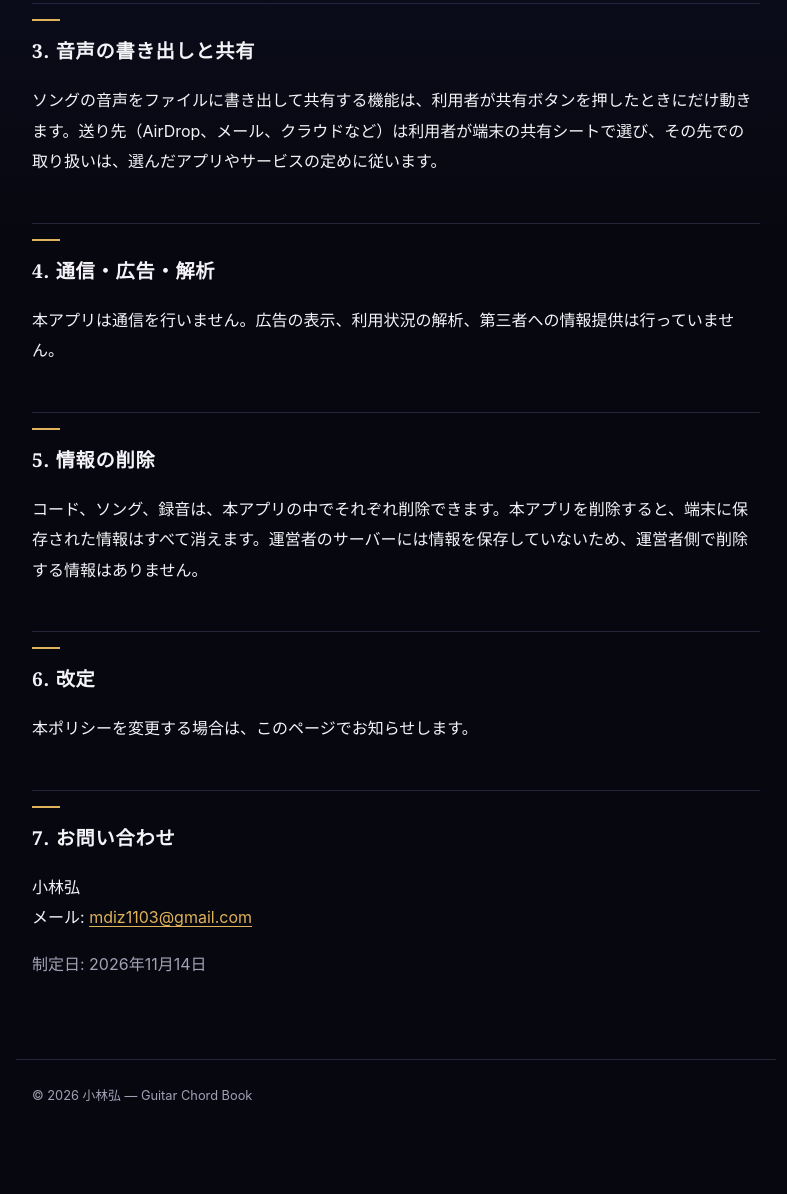
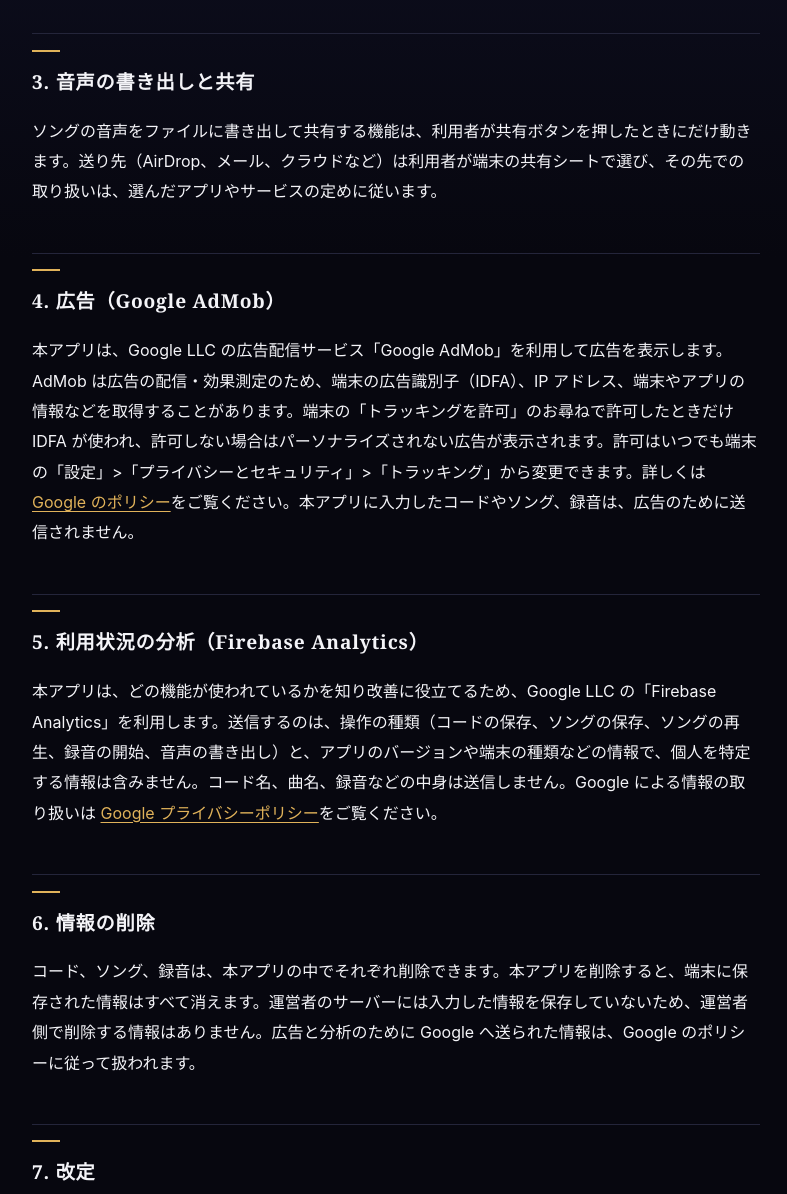
Before and after one commit to hirorock1103/guitar-code-book-legal, a plain HTML site: page privacy.html in a window 1280 px wide. Shown: the part 702-1896 px from the top of the page, without its empty margins (244-1031 px from the left). Before the commit the page ends 1858 px from the top, so only its background shows below. Drawn offline with Linux system fonts and the light colour scheme.

Commit message:
docs: プライバシーポリシーに広告（Google AdMob）と利用状況の分析（Firebase Analytics）を追記する
Co-Authored-By: Claude Fable 5.2 <noreply@anthropic.com>

```diff
--- a/privacy.html
+++ b/privacy.html
@@ -13,7 +13,7 @@
 <p>小林弘（以下「運営者」）は、iOS アプリ「Guitar Chord Book」（以下「本アプリ」）における利用者の情報の取り扱いを、以下のとおり定めます。</p>
 
 <h2>1. 本アプリに入力する情報</h2>
-<p>コードの押さえ方と名前、ソング（曲名、コード進行、伴奏の設定）、画面の表示設定など、本アプリに入力した情報は、利用者の端末の中だけに保存されます。運営者や第三者のサーバーへは送信しません。本アプリにはアカウント登録・ログインの機能はありません。</p>
+<p>コードの押さえ方と名前、ソング（曲名、コード進行、伴奏の設定）、画面の表示設定など、本アプリに入力した情報は、利用者の端末の中だけに保存されます。運営者や第三者のサーバーへは送信しません（広告と分析のために送る情報は 4・5 のとおりです）。本アプリにはアカウント登録・ログインの機能はありません。</p>
 
 <h2>2. マイクと録音</h2>
 <p>本アプリは、録音スタジオで伴奏に合わせて声や楽器を録音するときにだけ、マイクを使います。マイクは利用者が許可した場合のみ使い、許可は端末の「設定」アプリからいつでも変更できます。録音した音声は端末の中だけに保存され、運営者や第三者のサーバーへは送信しません。</p>
@@ -21,16 +21,19 @@
 <h2>3. 音声の書き出しと共有</h2>
 <p>ソングの音声をファイルに書き出して共有する機能は、利用者が共有ボタンを押したときにだけ動きます。送り先（AirDrop、メール、クラウドなど）は利用者が端末の共有シートで選び、その先での取り扱いは、選んだアプリやサービスの定めに従います。</p>
 
-<h2>4. 通信・広告・解析</h2>
-<p>本アプリは通信を行いません。広告の表示、利用状況の解析、第三者への情報提供は行っていません。</p>
+<h2>4. 広告（Google AdMob）</h2>
+<p>本アプリは、Google LLC の広告配信サービス「Google AdMob」を利用して広告を表示します。AdMob は広告の配信・効果測定のため、端末の広告識別子（IDFA）、IP アドレス、端末やアプリの情報などを取得することがあります。端末の「トラッキングを許可」のお尋ねで許可したときだけ IDFA が使われ、許可しない場合はパーソナライズされない広告が表示されます。許可はいつでも端末の「設定」&gt;「プライバシーとセキュリティ」&gt;「トラッキング」から変更できます。詳しくは <a href="https://policies.google.com/technologies/ads">Google のポリシー</a>をご覧ください。本アプリに入力したコードやソング、録音は、広告のために送信されません。</p>
 
-<h2>5. 情報の削除</h2>
-<p>コード、ソング、録音は、本アプリの中でそれぞれ削除できます。本アプリを削除すると、端末に保存された情報はすべて消えます。運営者のサーバーには情報を保存していないため、運営者側で削除する情報はありません。</p>
+<h2>5. 利用状況の分析（Firebase Analytics）</h2>
+<p>本アプリは、どの機能が使われているかを知り改善に役立てるため、Google LLC の「Firebase Analytics」を利用します。送信するのは、操作の種類（コードの保存、ソングの保存、ソングの再生、録音の開始、音声の書き出し）と、アプリのバージョンや端末の種類などの情報で、個人を特定する情報は含みません。コード名、曲名、録音などの中身は送信しません。Google による情報の取り扱いは <a href="https://policies.google.com/privacy">Google プライバシーポリシー</a>をご覧ください。</p>
 
-<h2>6. 改定</h2>
+<h2>6. 情報の削除</h2>
+<p>コード、ソング、録音は、本アプリの中でそれぞれ削除できます。本アプリを削除すると、端末に保存された情報はすべて消えます。運営者のサーバーには入力した情報を保存していないため、運営者側で削除する情報はありません。広告と分析のために Google へ送られた情報は、Google のポリシーに従って扱われます。</p>
+
+<h2>7. 改定</h2>
 <p>本ポリシーを変更する場合は、このページでお知らせします。</p>
 
-<h2>7. お問い合わせ</h2>
+<h2>8. お問い合わせ</h2>
 <p>小林弘<br>メール: <a href="mailto:mdiz1103@gmail.com">mdiz1103@gmail.com</a></p>
 
 <p class="muted">制定日: 2026年11月14日</p>
```
Also changed, not shown: support.html (+2 -0 lines).
